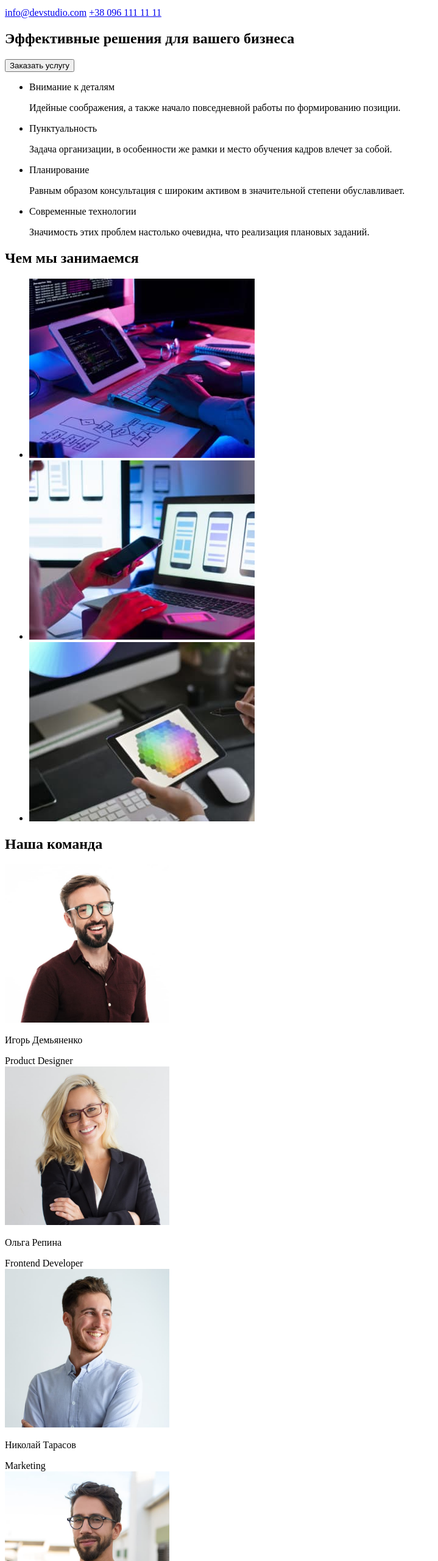
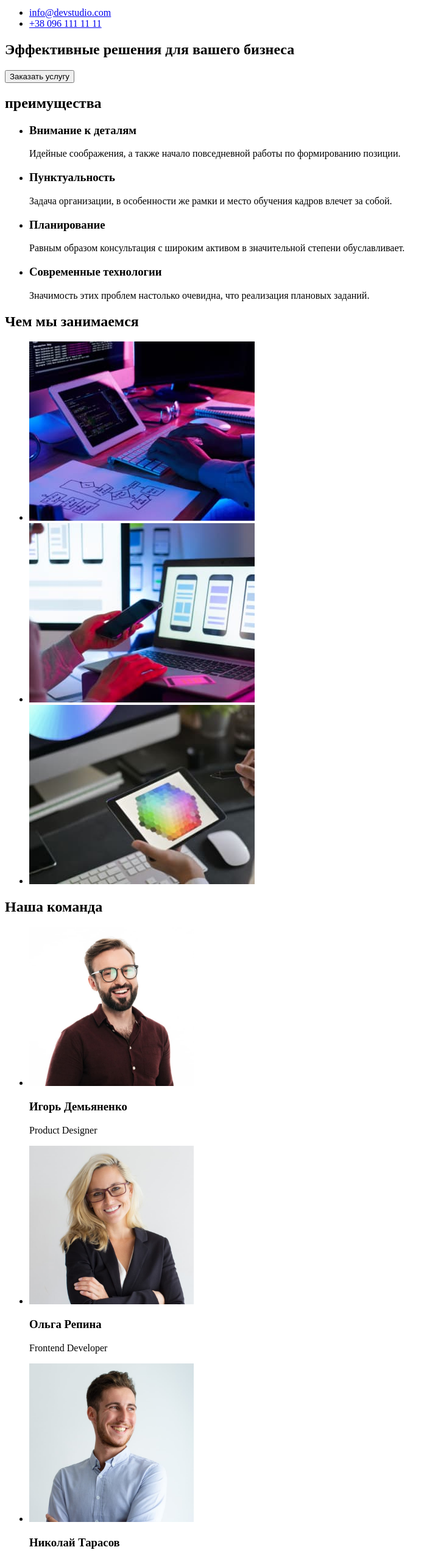
Before and after one commit to ZevassS/goit-markup-hw-01, a plain HTML site: page index.html in a window 1280 px wide. Shown: the part 100-2660 px from the top of the page at 61% size, without its empty margins (0-719 px from the left). Drawn offline with Linux system fonts and the light colour scheme.

Commit message:
fix semantic bag
Первые правки после проверки

```diff
--- a/index.html
+++ b/index.html
@@ -20,8 +20,10 @@
                 <a href="">Контакты</a>
             </li>
         </ul>
-        <a href="mailto:info@devstudio.com">info@devstudio.com</a>
-        <a href="tel:+380961111111">+38 096 111 11 11</a>
+        <ul>
+            <li><a href="mailto:info@devstudio.com">info@devstudio.com</a></li>
+            <li><a href="tel:+380961111111">+38 096 111 11 11</a></li>
+        </ul>
     </header>
     <main>
         <section>
@@ -29,66 +31,69 @@
             <button type="button">Заказать услугу</button>
         </section>
         <section>
+            <h2>преимущества</h2>
             <ul>
                 <li>
-                    <div>
-                        <p>Внимание к деталям</p>
+                    <h3>Внимание к деталям</h3>
                     <p>Идейные соображения, а также начало повседневной работы по формированию позиции.</p>
-                    </div>
                 </li>
                 <li>
-                    <div>
-                        <p>Пунктуальность</p>
+                    <h3>Пунктуальность</h3>
                     <p>Задача организации, в особенности же рамки и место обучения кадров влечет за собой.</p>
-                    </div>
                 </li>
                 <li>
-                    <div>
-                        <p>Планирование</p>
+                    <h3>Планирование</h3>
                     <p>Равным образом консультация с широким активом в значительной степени обуславливает.</p>
-                    </div>
                 </li>
                 <li>
-                    <div>
-                        <p>Современные технологии</p>
+                    <h3>Современные технологии</h3>
                     <p>Значимость этих проблем настолько очевидна, что реализация плановых заданий.</p>
-                    </div>
                 </li>
             </ul>
         </section>
         <section>
             <h2>Чем мы занимаемся</h2>
             <ul>
-                <li><img src="/img/box1.jpg" alt="разработчик с устройствами" width="370" height="294"></li>
-                <li><img src="/img/box2.jpg" alt="Разработчик с ноутбуко" width="370" height="294"></li>
-                <li><img src="/img/box3.jpg" alt="Разработчик с планшетом" width="370" height="294"></li>
+                <li><img src="./img/box1.jpg" alt="разработчик с устройствами" width="370" height="294"></li>
+                <li><img src="./img/box2.jpg" alt="Разработчик с ноутбуко" width="370" height="294"></li>
+                <li><img src="./img/box3.jpg" alt="Разработчик с планшетом" width="370" height="294"></li>
             </ul>
         </section>
         <section>
             <h2>Наша команда</h2>
-            <div>
-                <div><img src="/img/img1.jpg" alt="Игорь Демьяненко" width="270" height="260">
-                    <p>Игорь Демьяненко</p><span lang="en">Product Designer</span>
-                </div>
-                <div><img src="/img/img2.jpg" alt="Ольга Репина" width="270" height="260">
-                    <p>Ольга Репина</p><span lang="en">Frontend Developer</span>
-                </div>
-                <div><img src="/img/img3.jpg" alt="Николай Тарасов" width="270" height="260">
-                    <p>Николай Тарасов</p><span lang="en">Marketing</span>
-                </div>
-                <div><img src="/img/img4.jpg" alt="Михаил Ермаков" width="270" height="260">
-                    <p>Михаил Ермаков</p><span lang="en">UI Designer</span>
-                </div>
-            </div>
+            <ul>
+                <li>
+                    <img src="./img/img1.jpg" alt="Игорь Демьяненко" width="270" height="260">
+                    <h3>Игорь Демьяненко</h3>
+                    <p lang="en">Product Designer</p>
+                </li>
+                <li>
+                    <img src="./img/img2.jpg" alt="Ольга Репина" width="270" height="260">
+                    <h3>Ольга Репина</h3>
+                    <p lang="en">Frontend Developer</p>
+                </li>
+                <li>
+                    <img src="./img/img3.jpg" alt="Николай Тарасов" width="270" height="260">
+                    <h3>Николай Тарасов</h3>
+                    <p lang="en">Marketing</p>
+                </li>
+                <li>
+                    <img src="./img/img4.jpg" alt="Михаил Ермаков" width="270" height="260">
+                    <h3>Михаил Ермаков</h3>
+                    <p lang="en">UI Designer</p>
+                </li>
+            </ul>
         </section>
     </main>
     <footer>
         <a href="" lang="en">WebStudio</a>
+        <address>
             <ul>
-            <li><address>г. Киев, пр-т Леси Украинки, 26</address></li>
+                <li><p>г. Киев, пр-т Леси Украинки, 26</p></li>
                 <li><a href="mailto:info@example.com">info@example.com</a></li>
                 <li><a href="tel:+380961111111">+38 096 111 11 11</a></li>
             </ul>
+        </address>
     </footer>
 </body>
 </html>
```
Lines whose indentation alone changed are shown as unchanged.
